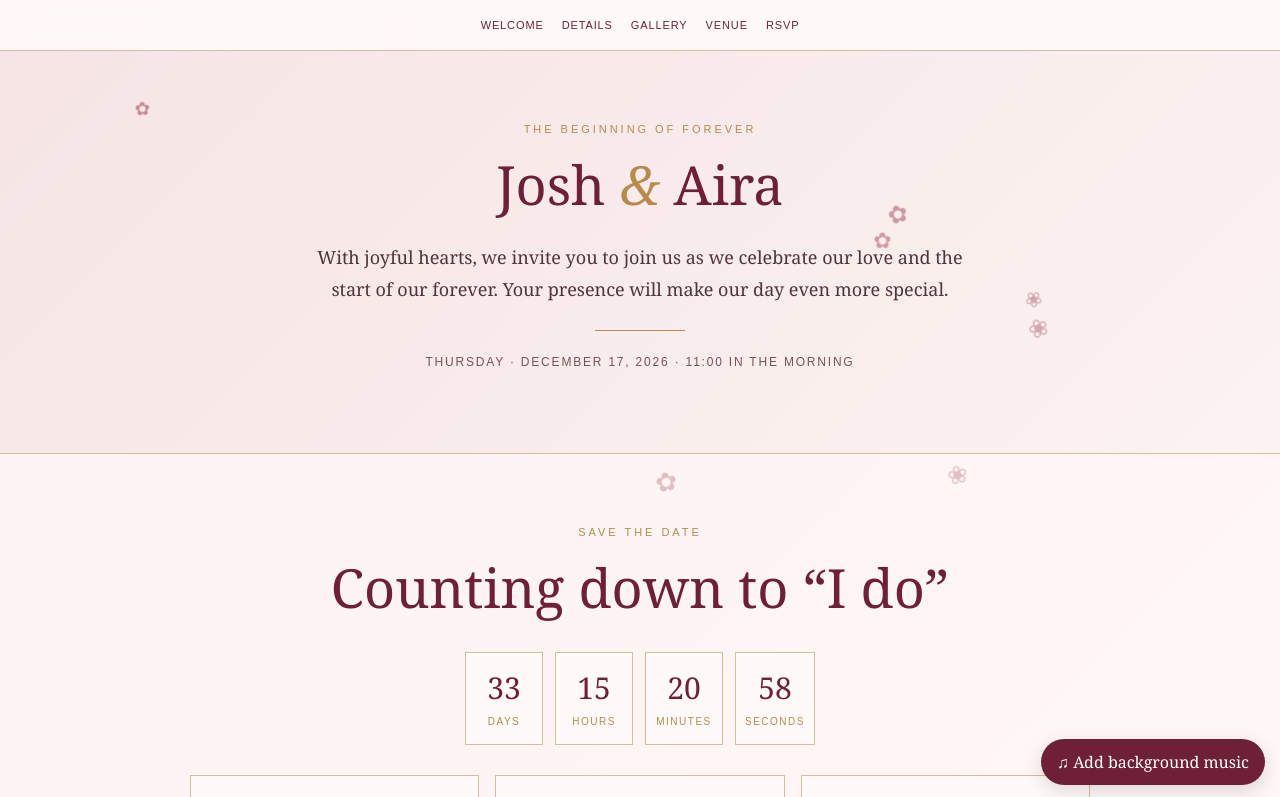
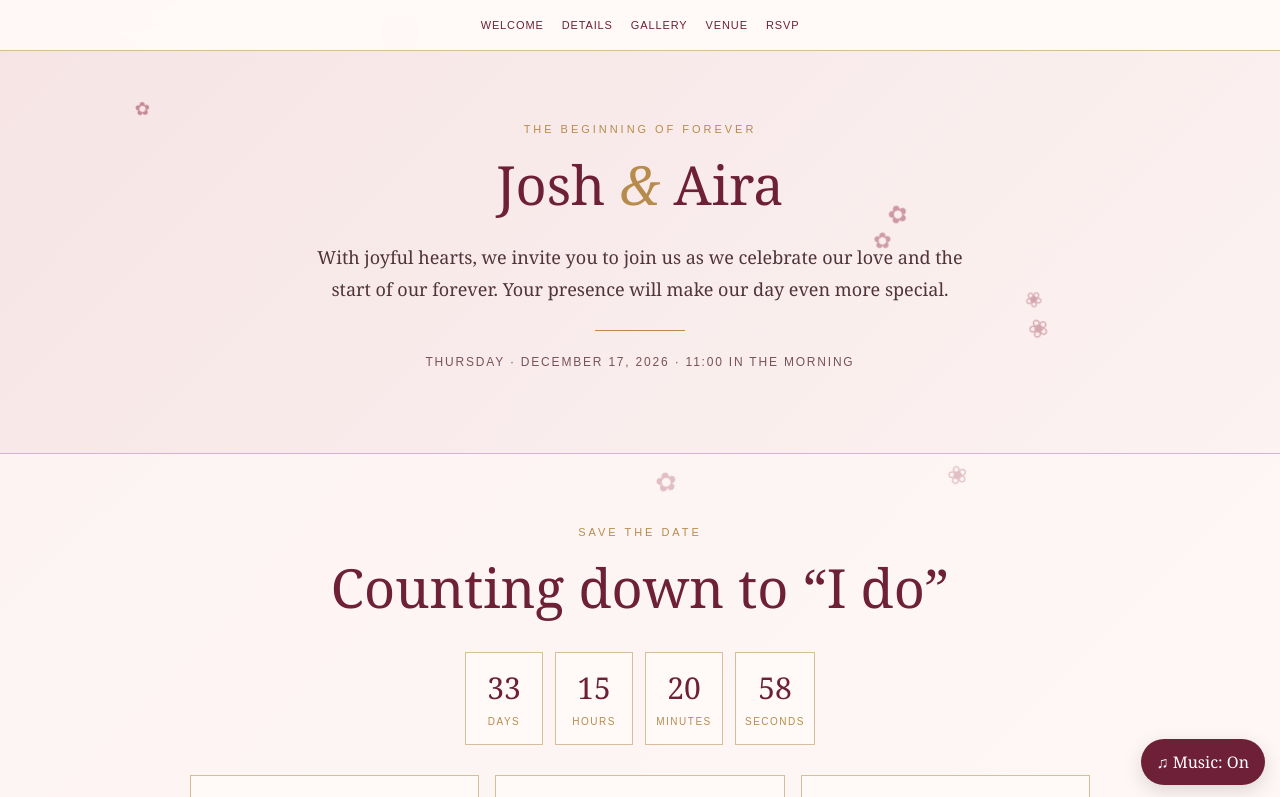
Before and after one commit to JoshuaandAira/weddinginvitation, a plain HTML site: page index.html in a window 1280 px wide. Both pictures are taken after a click on the button "Open Invitation". Shown: the top 797 px of the page. Drawn offline with Linux system fonts and the light colour scheme.

Commit message:
Add files via upload

```diff
--- a/index.html
+++ b/index.html
@@ -32,7 +32,7 @@ footer{text-align:center;padding:30px;background:var(--wine);color:#f9e9e8}.peta
 <section id="venue"><div class="inner reveal"><div class="kicker">Join us here</div><h2 class="title">The Venue</h2><div class="map"><h3 style="font-size:25px;font-weight:normal;color:var(--wine)">Alunsina Hotel and Spa</h3><p>Teodorica Ave., Banica, Roxas City, Philippines</p><a class="btn" target="_blank" rel="noopener" href="https://www.google.com/maps/search/?api=1&query=Alunsina+Hotel+and+Spa+Teodorica+Ave+Banica+Roxas+City">Open Google Maps</a></div></div></section>
 <section class="details" id="rsvp"><div class="inner reveal"><div class="kicker">Kindly respond</div><h2 class="title">Will You Join Us?</h2><p class="lead">Please let us know if you can celebrate with us.</p><form id="rsvpForm"><label class="field" for="guest">Your full name</label><input id="guest" type="text" required placeholder="Enter your name"><label class="field" for="attend">Will you attend?</label><select id="attend" required><option value="">Please select</option><option>Joyfully accepts</option><option>Regretfully declines</option></select><label class="field" for="guests">Number of guests (including you)</label><input id="guests" type="number" min="1" max="10" value="1" required><label class="field" for="message">Message for the couple (optional)</label><textarea id="message" placeholder="Write a short message..."></textarea><div class="center" style="margin-top:20px"><button class="btn" type="submit">Send RSVP</button></div><p id="result" class="note" role="status"></p></form><p class="note"><b>Demo RSVP:</b> This sample form only shows a confirmation on this device. It does not send or save responses for the couple.</p></div></section>
 <footer><p>With love, Josh &amp; Aira</p><p>December 17, 2026 · 11:00 AM</p></footer></main>
-<button class="music" id="music" style="display:none">♫ Add background music</button><audio id="audio" loop></audio>
+<button class="music" id="music" style="display:none">♫ Add background music</button><audio id="audio" src="wedding-music.mp3" loop preload="auto"></audio>
 <script>
 const observer=new IntersectionObserver(es=>es.forEach(e=>{if(e.isIntersecting)e.target.classList.add('visible')}),{threshold:.12});
 document.querySelectorAll('.reveal').forEach(x=>observer.observe(x));
@@ -42,6 +42,8 @@ function tick(){let n=target-Date.now();if(n<0)n=0;let v={days:Math.floor(n/8640
 document.querySelectorAll('.photo input').forEach(inp=>inp.addEventListener('change',()=>{let f=inp.files[0];if(!f)return;let img=new Image(),url=URL.createObjectURL(f);img.src=url;inp.parentElement.querySelector('span').style.display='none';inp.parentElement.appendChild(img)}));
 document.getElementById('rsvpForm').addEventListener('submit',e=>{e.preventDefault();let name=document.getElementById('guest').value.trim(),att=document.getElementById('attend').value;document.getElementById('result').textContent=`Thank you, ${name}! Your demo response (“${att}”) has been noted on this screen. Please contact the couple directly to confirm your RSVP.`;e.target.reset()});
 const audio=document.getElementById('audio'),music=document.getElementById('music');let playing=false;
-music.onclick=()=>{if(!audio.src){let pick=document.createElement('input');pick.type='file';pick.accept='audio/*';pick.onchange=()=>{let f=pick.files[0];if(!f)return;audio.src=URL.createObjectURL(f);audio.play().then(()=>{playing=true;music.textContent='♫ Music: On'})};pick.click()}else if(playing){audio.pause();playing=false;music.textContent='♫ Music: Off'}else{audio.play().then(()=>{playing=true;music.textContent='♫ Music: On'})}};
+function startWeddingMusic(){audio.play().then(()=>{playing=true;music.textContent='♫ Music: On'}).catch(()=>{music.textContent='♫ Tap for Music'})}
+document.getElementById('open').addEventListener('click',startWeddingMusic);
+music.onclick=()=>{if(playing){audio.pause();playing=false;music.textContent='♫ Music: Off'}else{startWeddingMusic()}};
 setInterval(()=>{let p=document.createElement('span');p.className='petal';p.textContent=Math.random()>.5?'✿':'❀';p.style.left=Math.random()*100+'vw';p.style.fontSize=(12+Math.random()*15)+'px';p.style.animationDuration=(7+Math.random()*7)+'s';document.body.appendChild(p);setTimeout(()=>p.remove(),15000)},950);
 </script></body></html>
```
Also changed, not shown: README.txt, 1 other file.
